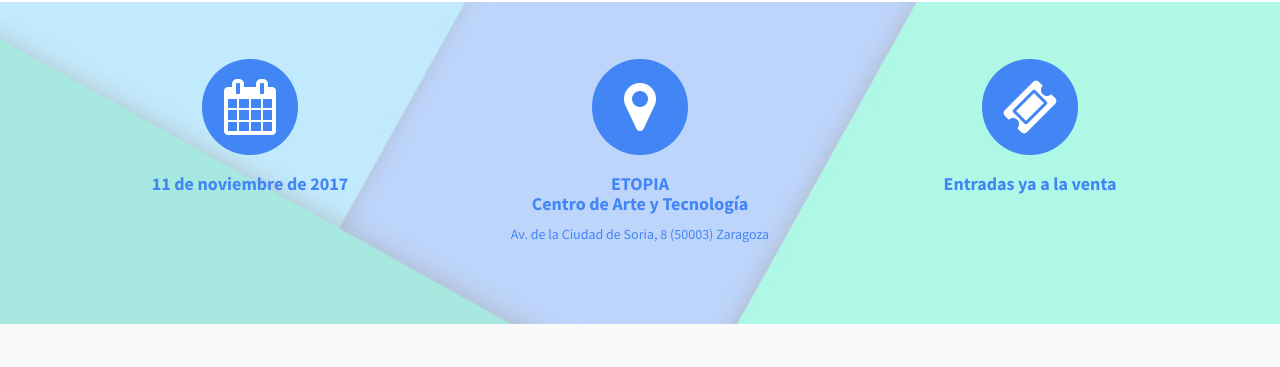
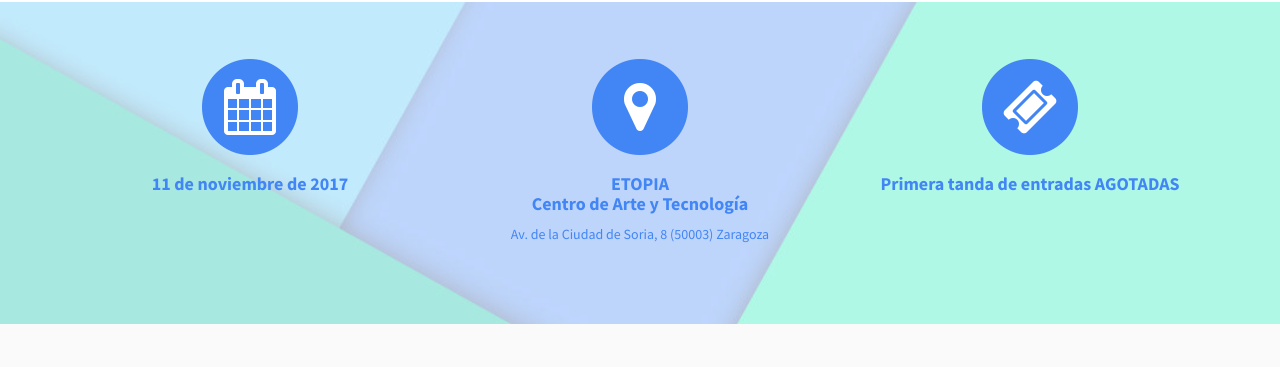
Before and after one commit to MulleresTechZgz/wtmz17.github.io, a Jekyll site: the page built from index.html, in a window 1280 px wide and 1400 px high. Shown: the part 362-729 px from the top of the window. Built offline with Jekyll 4.4.1, drawn with Linux system fonts in a browser that asks for light colours; some of the changed text lies outside the part shown.

Commit message:
Entradas agotadas! En 1 hora y 35 minutos!

```diff
--- a/_includes/details.html
+++ b/_includes/details.html
@@ -44,7 +44,10 @@
                 <!--
                 <strong>Entradas disponibles <br/> 15 de septiembre a las 10:00</strong>
                 -->
+                <!--
                 <strong>Entradas ya a la venta</strong>
+                -->
+                <strong>Primera tanda de entradas AGOTADAS</strong>
               </h4>
               <!--
               <p>Lorem ipsum dolor sit amet, consectetur adipisicing elit.</p>
--- a/_includes/tickets.html
+++ b/_includes/tickets.html
@@ -8,10 +8,15 @@
 Networking<br/><br/>
 120 asistentes</h2>
 -->
+        <!--
         <p class="lead">Ya a la venta las primeras entradas. <span class="wtm-highlight">¡No te quedes sin la tuya!</span><br/></p>
         <a target="_blank" href="https://www.ticketea.com/entradas-networking-wtm-zaragoza/" title="Compra aquí tus entradas">
           <img src="https://d18t9gwja9h9h.cloudfront.net/assets/images/buttons/es/buyhere.png" alt="Compra aquí tus entradas" />
          </a>
+         -->
+         <p class="lead">Primera tanda de entradas <span class="wtm-highlight">¡AGOTADAS!</span><br/></p>
+        <p class="lead">¡Manteneos atentos a las redes y a la web para próximas oportunidades de conseguir entradas!</span><br/></p>
+        <p class="lead"><span class="wtm-highlight">¡No te quedes sin la tuya!</span></p>
       </div>
     </div>
     <!-- /.row -->
```
